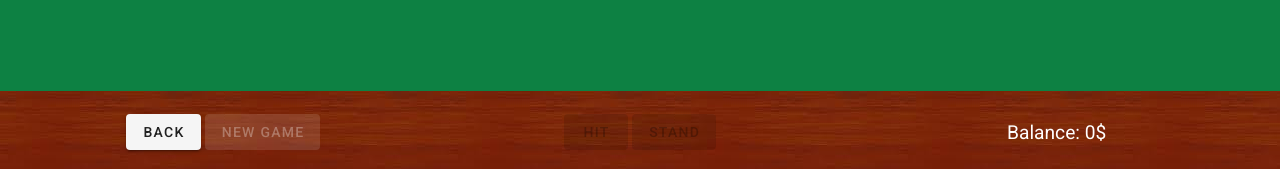
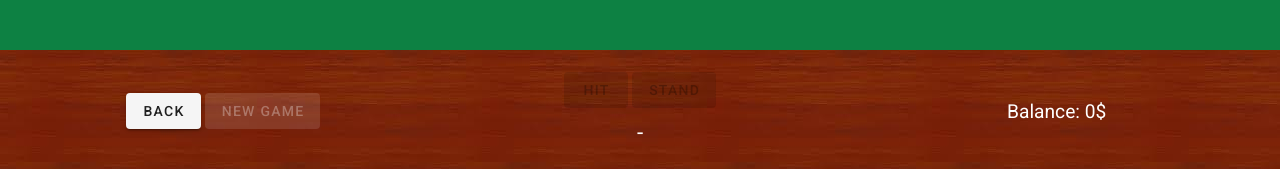
Before and after one commit to benjasper/de.htwg.wt.blackjack, a Vue app in the folder blackjack-frontend/: page /#/game in a window 1280 px wide. Shown: the part 628-797 px from the top of the page. Built offline with nearby package versions, Linux system fonts and the light colour scheme; no server answers.

Commit message:
added status

```diff
--- a/blackjack-frontend/src/assets/styles/main.less
+++ b/blackjack-frontend/src/assets/styles/main.less
@@ -11,6 +11,10 @@ html, body, ul, li {
 
 ul, li {
   list-style: none;
+}
+
+span {
+  color: white;
 }
 
 h1 {
--- a/blackjack-frontend/src/views/Game.vue
+++ b/blackjack-frontend/src/views/Game.vue
@@ -30,7 +30,7 @@
 		</div>
 		<div class="container-fluid control-bar">
 			<v-row>
-				<v-col class="menu control-child">
+				<v-col class="menu control-child m-auto">
 					<v-row class="m-auto">
 						<v-btn class="ml-auto" :disabled="gameInProgress" to="/">Back</v-btn>
 						<v-dialog
@@ -92,6 +92,11 @@
 								   :disabled="!actionsEnabled">STAND
 							</v-btn>
 						</div>
+					</v-row>
+					<v-row class="m-auto text-center d-block mt-2">
+						<span v-if="actionsEnabled">Your turn</span>
+						<span v-if="!actionsEnabled && playerTurn">{{ playerTurn }}s turn</span>
+						<span v-if="!actionsEnabled && playerTurn === ''">-</span>
 					</v-row>
 				</v-col>
 				<v-col class="stats control-child">
@@ -219,6 +224,8 @@ export default class Game extends Vue {
 	public matchmakingDialog = false
 	public connected = false
 
+	public playerTurn = ''
+
 	disableProd = false
 
 	isProd = false
@@ -298,6 +305,7 @@ export default class Game extends Vue {
 	private matchmakingAction(response: any) {
 		this.matchmakingDialog = true
 		this.playerNumber = response.game.playerIndex
+		this.playerTurn = ''
 		if (response.game.playerIndex !== 0) {
 			response.game.players.forEach((id: string, index: number) => {
 				if (index === response.game.players.length - 1) {
@@ -328,6 +336,13 @@ export default class Game extends Vue {
 		this.matchmakingDialog = false
 		if (response.nextTurn === getLoggedInPlayer().id) {
 			this.actionsEnabled = true
+		}
+
+		if (response.nextTurn) {
+			const player = this.players.find(player => player.id === response.nextTurn)
+			if (player) {
+				this.playerTurn = player?.name
+			}
 		}
 
 		if (!isWatching) {
@@ -375,6 +390,13 @@ export default class Game extends Vue {
 			this.actionsEnabled = true
 		}
 
+		if (response.nextTurn) {
+			const player = this.players.find(player => player.id === response.nextTurn)
+			if (player) {
+				this.playerTurn = player?.name
+			}
+		}
+
 		if (response.game.gameStates[playerIndex][response.game.gameStates[playerIndex].length - 1].gameState === 'WAITING_FOR_INPUT') {
 			// TODO: Allow hit stand
 
@@ -386,6 +408,7 @@ export default class Game extends Vue {
 			this.revealDealerCards(response.game.dealerCards)
 			this.gameInProgress = false
 			this.dealerCardsValue = response.game.dealerCardsValue
+			this.playerTurn = ''
 
 			this.finishGame(response.game.gameStates[playerIndex])
 		}
@@ -409,11 +432,19 @@ export default class Game extends Vue {
 			return
 		}
 
+		if (response.nextTurn) {
+			const player = this.players.find(player => player.id === response.nextTurn)
+			if (player) {
+				this.playerTurn = player?.name
+			}
+		}
+
 		if (response.nextTurn === '') {
 			this.revealDealerCards(response.game.dealerCards)
 			this.gameInProgress = false
 			this.players[playerIndex].handValue = response.game.playerCardsValue
 			Vue.set(this.players, playerIndex, this.players[playerIndex])
+			this.playerTurn = ''
 
 			this.dealerCardsValue = response.game.dealerCardsValue
 			this.finishGame(response.game.gameStates[playerIndex])
```
Also changed, not shown: 1 other file (tests, documents, lock files or other folders).
